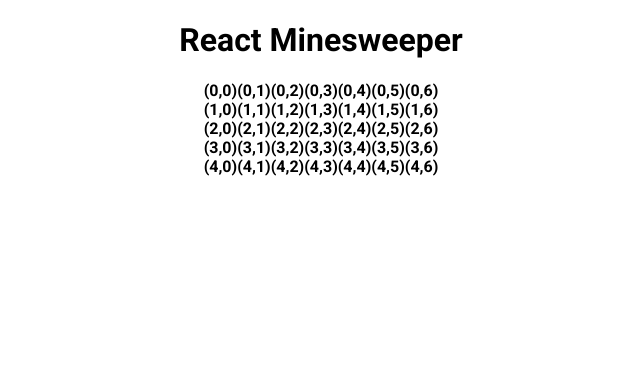
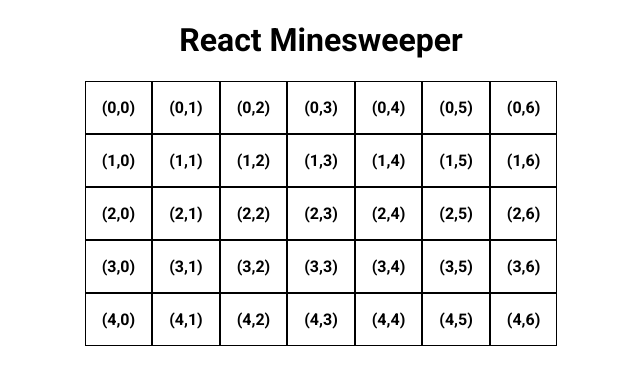
Before and after one commit to dmitri-v-v/minesweeper-react, a React (Create React App) app: page / in a window 1280 px wide. Shown: the top 384 px of the page, without its empty margins (319-959 px from the left). Built offline with nearby package versions, Linux system fonts and the light colour scheme.

Commit message:
Style the grid cells better, and enforce cell key uniqueness

```diff
--- a/src/components/Board/Board.scss
+++ b/src/components/Board/Board.scss
@@ -4,3 +4,11 @@
   grid-template-columns: repeat(var(--cols), 1fr);
   grid-template-rows: repeat(var(--rows), 1fr);
 }
+
+.cell {
+  border: 1px solid black;
+  display: flex;
+  place-content: center;
+  align-items: center;
+  padding: 1rem;
+}
--- a/src/components/Board/index.tsx
+++ b/src/components/Board/index.tsx
@@ -13,7 +13,9 @@ const Board: React.FC<BoardProps> = ({rows, cols}) => {
 
   return (
     <div className="board" style={ style }>
-      {grid.map((row, rowIndex) => row.map((col, colIndex) => <div>({rowIndex},{colIndex})</div>))}
+      {grid.map((row, rowIndex) => row.map((col, colIndex) => {
+        return <div className="cell" key={`${rowIndex}-${colIndex}`}>({rowIndex},{colIndex})</div>
+      }))}
     </div>
   );
 }
--- a/src/components/Minesweeper/index.tsx
+++ b/src/components/Minesweeper/index.tsx
@@ -5,7 +5,6 @@ import { Container } from '@mui/material';
 import Board from "../Board";
 
 import "./Minesweeper.scss";
-import { stat } from "fs";
 
 interface MinesweeperState {
   rows: number;
```
